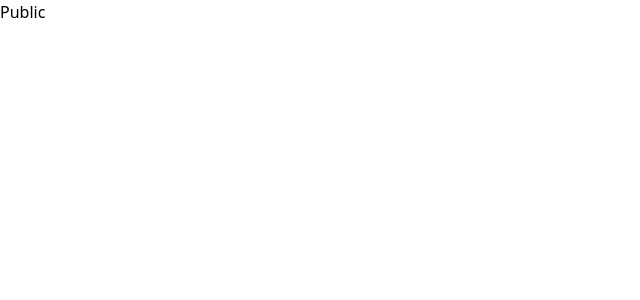
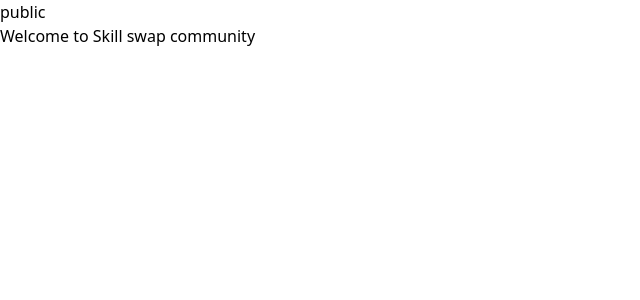
Before and after one commit to bhaskarkatara/SkillSwapCommunity-25, a React (Vite) app: page / in a window 1280 px wide. Shown: the top 300 px of the page, without its empty margins (0-640 px from the left). Built offline with nearby package versions, Linux system fonts and the light colour scheme.

Commit message:
Added welcome component

```diff
--- a/src/routes/Public.tsx
+++ b/src/routes/Public.tsx
@@ -1,7 +1,12 @@
 import React from 'react';
 
 function Public() {
-  return <div>Public</div>;
+  return(
+  <>
+  <div>public</div>
+  <div>Welcome to Skill swap community</div>
+  </>
+  );
 }
 
 export default Public;
```
